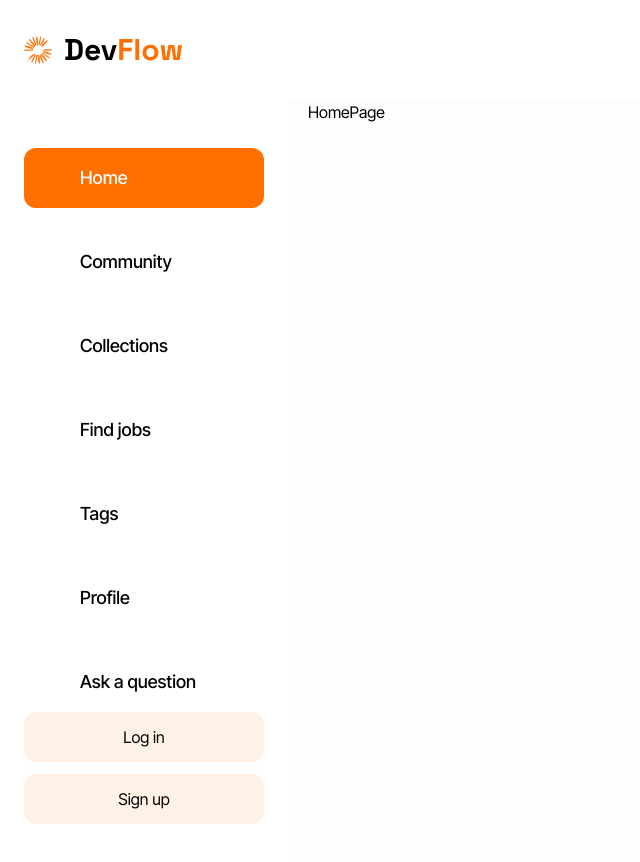
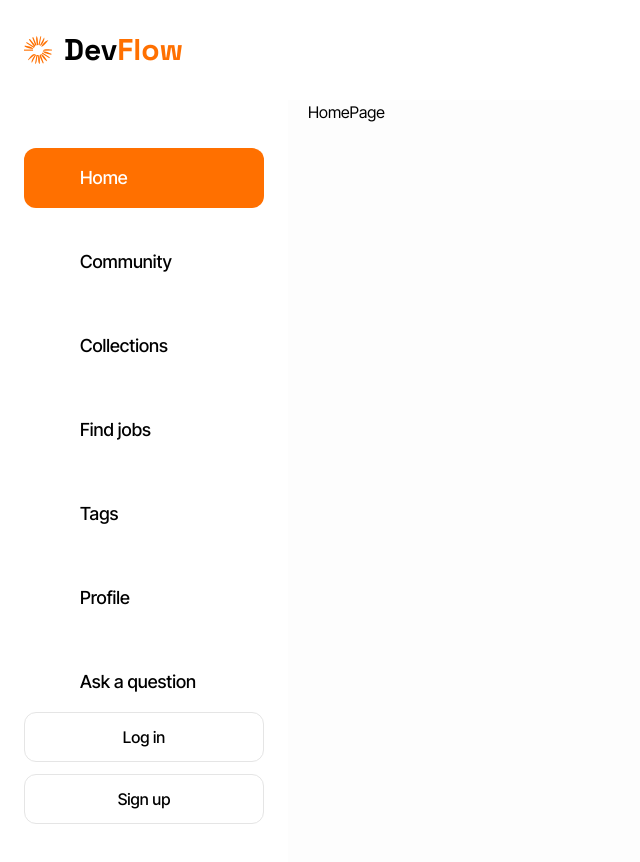
Before and after one commit to levyprado/devflow, a Next.js app: page / in a window 1280 px wide. Shown: the whole page, without its empty margins (0-640 px from the left). Built offline with nearby package versions, Linux system fonts and the light colour scheme; some icons are missing.

Commit message:
feat: add border color variable and apply it to button component

```diff
--- a/src/app/globals.css
+++ b/src/app/globals.css
@@ -9,6 +9,7 @@
   --background: #fdfdfd;
   --card: #ffffff;
 
+  --border: oklch(0.922 0 0);
   --input: #f4f6f8;
   --secondary: #fff1e6;
 
@@ -29,6 +30,7 @@
     --background: #000000;
     --card: #101218;
 
+    --border: oklch(1 0 0 / 10%);
     --input: #151821;
     --secondary: #212734;
 
@@ -51,6 +53,7 @@
   --color-foreground: var(--foreground);
   --color-card: var(--card);
   --color-card-foreground: var(--card-foreground);
+  --color-border: var(--border);
   --color-input: var(--input);
   --color-muted: var(--muted);
   --color-muted-foreground: var(--muted-foreground);
@@ -62,6 +65,10 @@
 }
 
 @layer base {
+  * {
+    @apply border-border;
+  }
+
   body {
     @apply bg-background font-sans text-foreground;
   }
--- a/src/components/ui/button.tsx
+++ b/src/components/ui/button.tsx
@@ -3,11 +3,11 @@ import type { ButtonProps as BaseButtonProps } from '@base-ui-components/react/b
 import { Button as BaseButton } from '@base-ui-components/react/button'
 
 const baseClasses =
-  'inline-flex items-center justify-center border border-transparent py-3 px-4 rounded-xl'
+  'inline-flex items-center justify-center border border-transparent py-3 px-4 rounded-xl font-medium'
 
 const variants = {
   default: 'bg-primary text-white',
-  outline: 'bg-secondary',
+  outline: 'border-border',
 }
 
 type ButtonProps = BaseButtonProps & {
```
